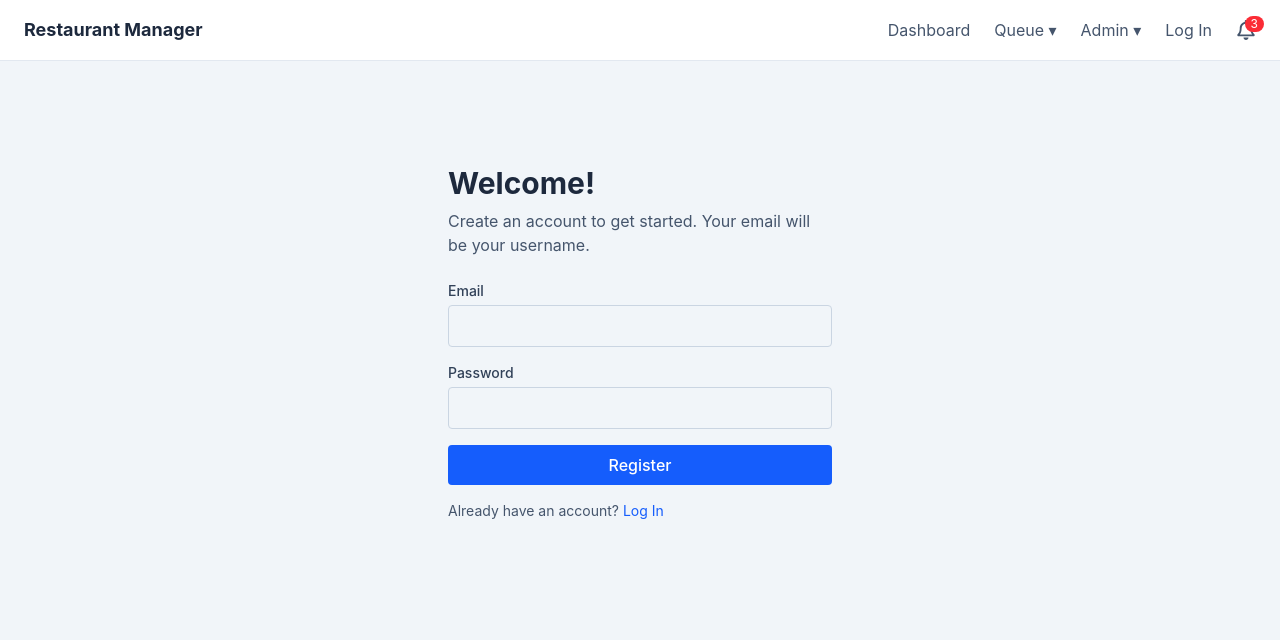
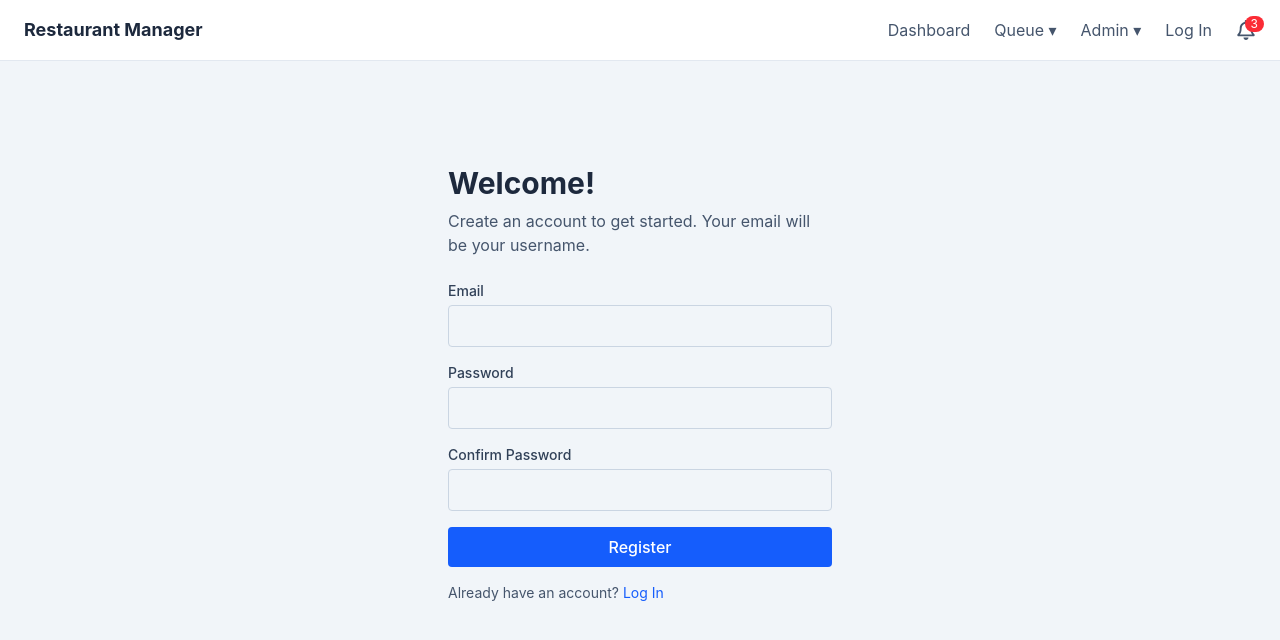
Before and after one commit to usmaan677/RestaurantProject, a React (Vite) app in the folder frontend/: page /register in a window 1280 px wide. Shown: the top 640 px of the page. Built offline with nearby package versions, Linux system fonts and the light colour scheme.

Commit message:
password confirmation added

```diff
--- a/frontend/src/pages/Register.jsx
+++ b/frontend/src/pages/Register.jsx
@@ -4,9 +4,19 @@ import { Link } from 'react-router-dom'
 function Register() {
   const [email, setEmail] = useState('')
   const [password, setPassword] = useState('')
+  const [confirmPassword, setConfirmPassword] = useState('')
+  const [error, setError] = useState('')
 
   function handleSubmit(e) {
     e.preventDefault()
+
+    // Stop here if the two passwords are different
+    if (password !== confirmPassword) {
+      setError('Passwords do not match.')
+      return
+    }
+
+    setError('')
     console.log('Registering with:', email, password)
   }
 
@@ -47,6 +57,23 @@ function Register() {
           />
         </div>
 
+        <div>
+          <label htmlFor="confirmPassword" className="block text-sm font-medium text-slate-700">
+            Confirm Password
+          </label>
+          <input
+            id="confirmPassword"
+            type="password"
+            value={confirmPassword}
+            onChange={(e) => setConfirmPassword(e.target.value)}
+            required
+            className="mt-1 w-full rounded border border-slate-300 px-3 py-2 focus:border-blue-500 focus:outline-none"
+          />
+        </div>
+
+        {/* Only shows when there is an error message */}
+        {error && <p className="text-sm text-red-500">{error}</p>}
+
         <button
           type="submit"
           className="rounded bg-blue-600 px-4 py-2 font-medium text-white hover:bg-blue-700"
```
Also changed, not shown: 1 other file (tests, documents, lock files or other folders).
